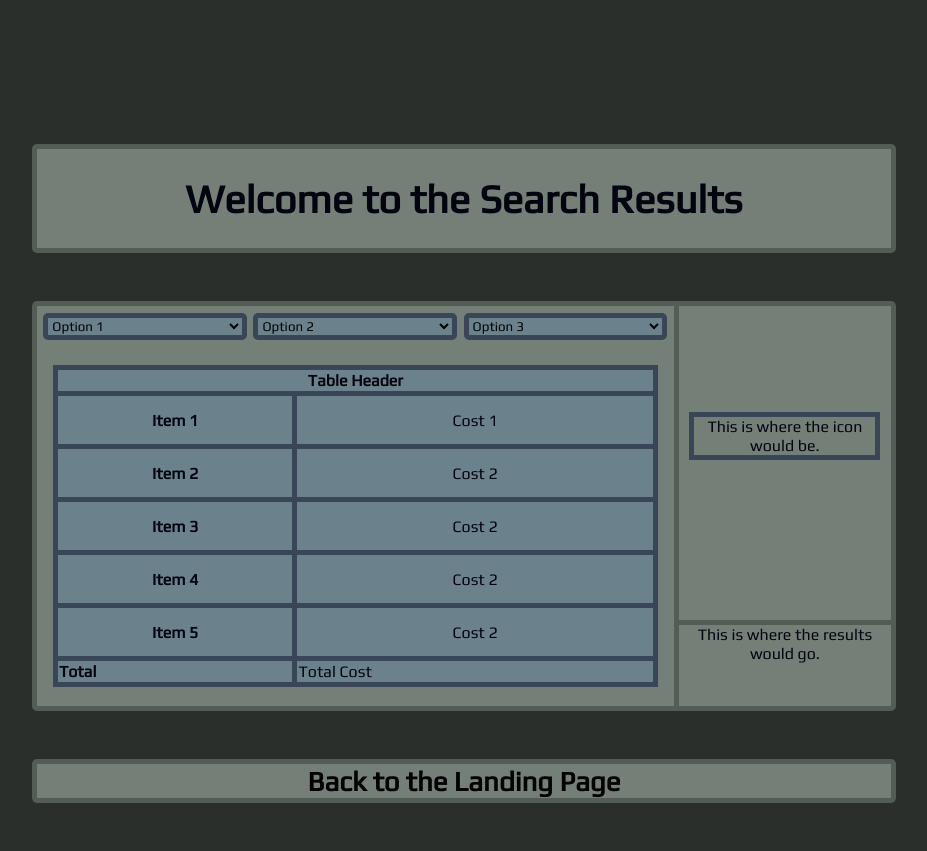
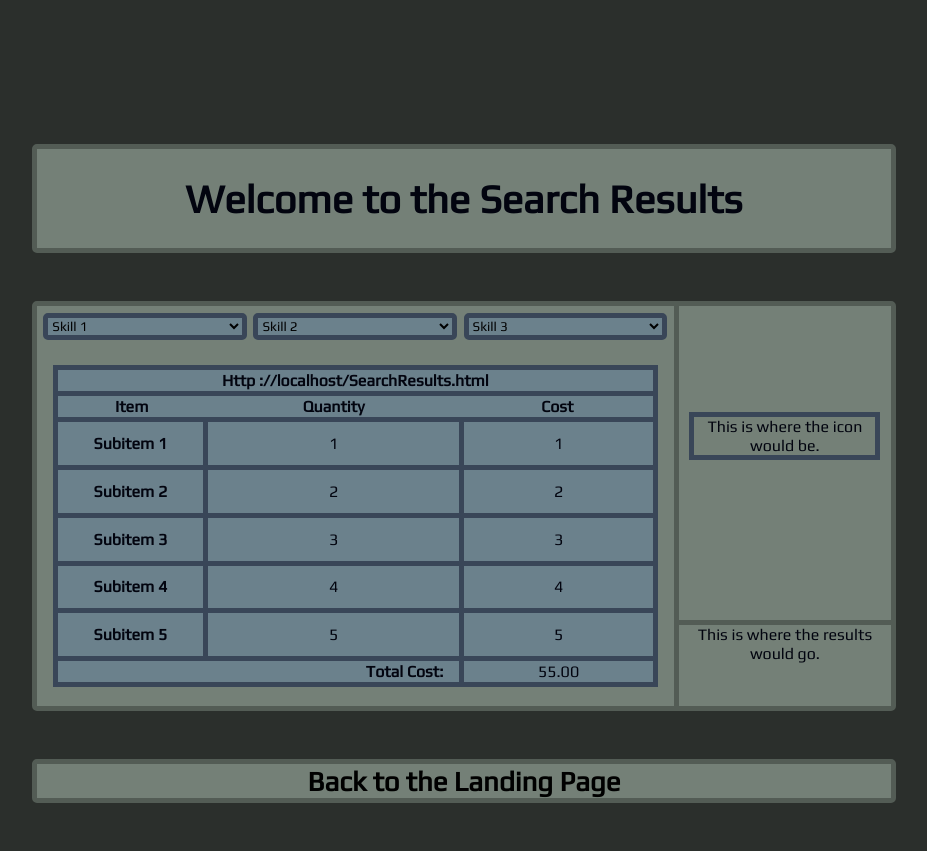
Before and after one commit to CarterJWallace/csi3140project, a PHP site: page /SearchResults.html in a window 1280 px wide. Shown: the whole page, without its empty margins (176-1103 px from the left). Run offline with PHP 8.4, Linux system fonts and the light colour scheme.

Commit message:
Added JavaScript base functionality to each webpage. Modified CSS and HTML components such as adding id names and divs to allow for better control and interaction. LandingPage now has a dropdown menu for selections, Directory now has collasping menus, and SearchResults now knows what item has been selected and dynamically calculates the total cost based off of the dropdown menus and table.

```diff
--- a/Directory.css
+++ b/Directory.css
@@ -140,3 +140,7 @@ h1{
 .landingbutton:hover{
 	background-color: #535C55;
 }
+
+*:focus{
+	outline: none;
+}
--- a/Directory.js
+++ b/Directory.js
@@ -1,3 +1,5 @@
+window.addEventListener("load", start, false);
+
 function start() {
 	let level1 = document.getElementsByClassName("level1");
 	let level2 = document.getElementsByClassName("level2");
@@ -43,8 +45,6 @@ function start() {
 				content.style.maxHeight = "100%";
 				contentParent.style.maxHeight = "100%";
 			}
-			console.log(content.style.maxHeight);
 		});
 	}
 }
-window.addEventListener("load", start, false);
--- a/SearchResults.css
+++ b/SearchResults.css
@@ -56,7 +56,7 @@ h1{
 .leftcolumn{
 	float: left;
 	width: 75%;
-	text-align: left;
+
 	display: flex;
 	flex-direction: column;
 	justify-content: center;
@@ -93,6 +93,7 @@ h1{
 	text-align: center;
 	background-color: #748077;
 	border: none;
+	outline: none;
 }
 
 .landingbutton:hover{
@@ -107,6 +108,7 @@ h1{
 	flex-grow: 1;
 	margin-top: 1%;
 	margin-bottom: 1%;
+	outline: none;
 }
 
 .left {
@@ -147,6 +149,7 @@ thead, tr {
 
 td {
 	border-right: 5px solid #394658;
+	text-align: center;
 }
 
 tbody{
@@ -155,4 +158,11 @@ tbody{
 
 .rowStart{
 	font-weight: bold;
+	width: 25%;
 }
+
+.totalLabel{
+	text-align: right;
+	font-weight: bold;
+	padding-right: 1em;
+}
--- a/SearchResults.html
+++ b/SearchResults.html
@@ -3,6 +3,7 @@
 		<meta charset="utf-8">
 		<title> Search Results </title>
 		<link type = "text/css" rel = "stylesheet" href = "SearchResults.css">
+		<script src = "SearchResults.js"></script>
 	</head>
 	<body>
 		<div id = "Header">
@@ -11,63 +12,73 @@
 		<div id = "Body">
 			<div class = "LeftColumn">
 				<div class = "Options">
-					<select name = "Option 1" class = "option left">
-						<option selected disabled>Option 1</option>
-						<option value = "1.1">1.1</option>
-						<option value = "1.2">1.2</option>
-						<option value = "1.3">1.3</option>
-						<option value = "1.4">1.4</option>
-						<option value = "1.5">1.5</option>
+					<select id = "Option-1" class = "option left">
+						<option selected disabled>Skill 1</option>
+						<option value = "1.00">Level 1 - 0%</option>
+						<option value = "1.05">Level 2 - 5%</option>
+						<option value = "1.10">Level 3 - 10%</option>
+						<option value = "1.15">Level 4 - 15%</option>
+						<option value = "1.20">Level 5 - 20%</option>
 					</select>
-					<select name = "Option 2" class = "option middle">
-						<option selected disabled>Option 2</option>
-						<option value = "2.1">2.1</option>
-						<option value = "2.2">2.2</option>
-						<option value = "2.3">2.3</option>
-						<option value = "2.4">2.4</option>
-						<option value = "2.5">2.5</option>
+					<select id = "Option-2" class = "option middle">
+						<option selected disabled>Skill 2</option>
+						<option value = "1.00">Level 1 - 0%</option>
+						<option value = "1.05">Level 2 - 5%</option>
+						<option value = "1.10">Level 3 - 10%</option>
+						<option value = "1.15">Level 4 - 15%</option>
+						<option value = "1.20">Level 5 - 20%</option>
 					</select>
-					<select name = "Option 3" class = "option right">
-						<option selected disabled>Option 3</option>
-						<option value = "3.1">3.1</option>
-						<option value = "3.2">3.2</option>
-						<option value = "3.3">3.3</option>
-						<option value = "3.4">3.4</option>
-						<option value = "3.5">3.5</option>
+					<select id = "Option-3" class = "option right">
+						<option selected disabled>Skill 3</option>
+						<option value = "1.00">Level 1 - 0%</option>
+						<option value = "1.05">Level 2 - 5%</option>
+						<option value = "1.10">Level 3 - 10%</option>
+						<option value = "1.15">Level 4 - 15%</option>
+						<option value = "1.20">Level 5 - 20%</option>
 					</select>
 				</div>
 				<table>
 					<thead>
 						<tr>
-							<th colspan="2"> Table Header </th>
+							<th colspan="3"><div id = "tableHeader"> Table Header </div></th>
+						</tr>
+						<tr>
+							<th>Item</th>
+							<th>Quantity</th>
+							<th>Cost</th>
 						</tr>
 					</thead>
 					<tbody>
 						<tr>
-							<td><div class="rowstart"> Item 1 </div></td>
-							<td> Cost 1 </td>
+							<td class = "rowstart"> Subitem 1 </td>
+							<td class = "quantity"> 1 </td>
+							<td class = "cost"> 1 </td>
 						</tr>
 						<tr>
-							<td><div class="rowstart"> Item 2 </div></td>
-							<td> Cost 2 </td>
+							<td class="rowstart"> Subitem 2 </td>
+							<td class = "quantity"> 2 </td>
+							<td class = "cost"> 2 </td>
 						</tr>
 						<tr>
-							<td><div class="rowstart"> Item 3 </div></td>
-							<td> Cost 2 </td>
+							<td class="rowstart"> Subitem 3 </td>
+							<td class = "quantity"> 3 </td>
+							<td class = "cost"> 3 </td>
 						</tr>
 						<tr>
-							<td><div class="rowstart"> Item 4 </div></td>
-							<td> Cost 2 </td>
+							<td class="rowstart"> Subitem 4 </td>
+							<td class = "quantity"> 4 </td>
+							<td class = "cost"> 4 </td>
 						</tr>
 						<tr>
-							<td><div class="rowstart"> Item 5 </div></td>
-							<td> Cost 2 </td>
+							<td class = "rowstart"> Subitem 5 </td>
+							<td class = "quantity"> 5 </td>
+							<td class = "cost"> 5 </td>
 						</tr>
 					</tbody>
 					<tfoot>
 						<tr>
-							<td><b> Total </b></td>
-							<td> Total Cost </td>
+							<td colspan = "2" class = "totalLabel"> Total Cost: </td>
+							<td id = "finalCost"> 0 </td>
 						</tr>
 					</tfoot>
 				</table>
--- /dev/null
+++ b/SearchResults.js
@@ -0,0 +1,50 @@
+window.addEventListener("load", start, false);
+let originalTotal = 0.00;
+
+function start() {
+	let webpage = window.location.href;
+	let query = webpage.substring((webpage.indexOf('?') + 1));
+	let header = document.getElementById("tableHeader");
+	let options = document.getElementsByClassName("option");
+	if(query){
+		query = query.charAt(0).toUpperCase() + query.substring(1);
+		query = query.substring(0,4) + " " + query.substring(4);
+		header.innerHTML = query;
+	} else{
+		header.innerHTML = "Item Not Found";
+	}
+	calculate();
+	for(let i = 0; i < options.length; i++){
+		options[i].addEventListener("change", update, false);
+	}
+}
+
+function update(){
+	let finalCost = document.getElementById("finalCost");
+	let total = originalTotal;
+	let value1 = document.getElementById("Option-1").value;
+	let value2 = document.getElementById("Option-2").value;
+	let value3 = document.getElementById("Option-3").value;
+	if(parseFloat(value1)){
+		total = total * value1;
+	}
+	if(parseFloat(value2)){
+		total = total * value2;
+	}
+	if(parseFloat(value3)){
+		total = total * value3;
+	}
+	total = total.toFixed(2);
+	finalCost.innerHTML = total;
+}
+
+function calculate(){
+	let itemCosts = document.getElementsByClassName("cost");
+	let itemQuantities = document.getElementsByClassName("quantity");
+	let numberItems = document.getElementsByClassName("rowstart").length;
+	for(let i = 0; i < numberItems; i++){
+		originalTotal = originalTotal + (itemCosts[i].innerHTML * itemQuantities[i].innerHTML);
+	}
+	originalTotal = originalTotal.toFixed(2);
+	document.getElementById("finalCost").innerHTML = originalTotal;
+}
```
Also changed, not shown: LandingPage.css (+29 -0 lines), LandingPage.html (+12 -3 lines), LandingPage.js (added, +76 -0 lines).
